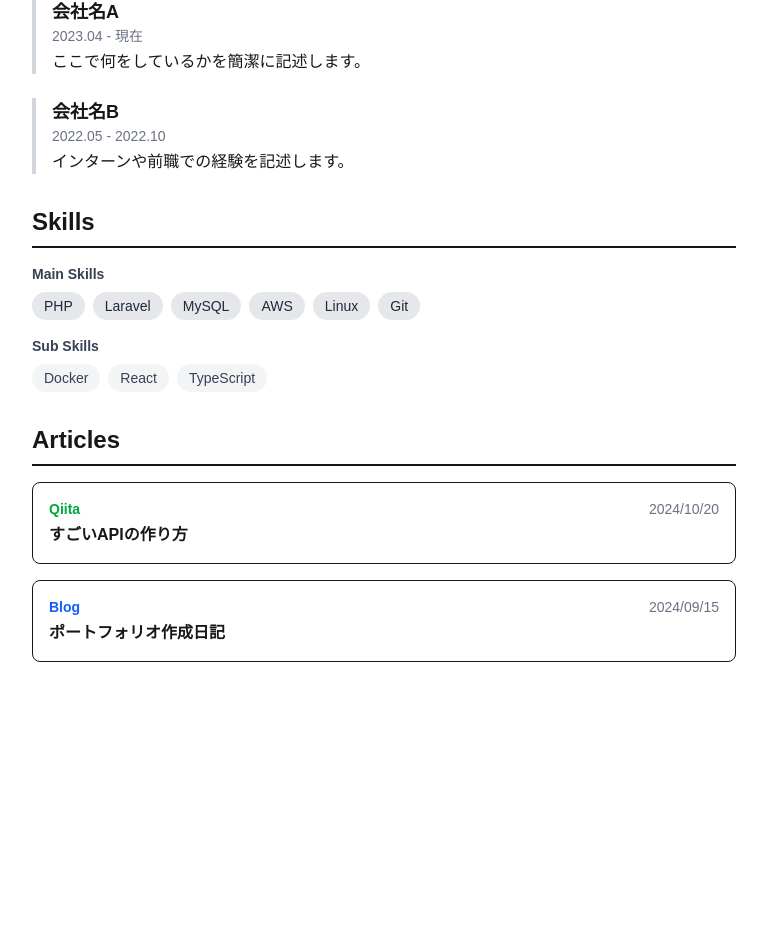
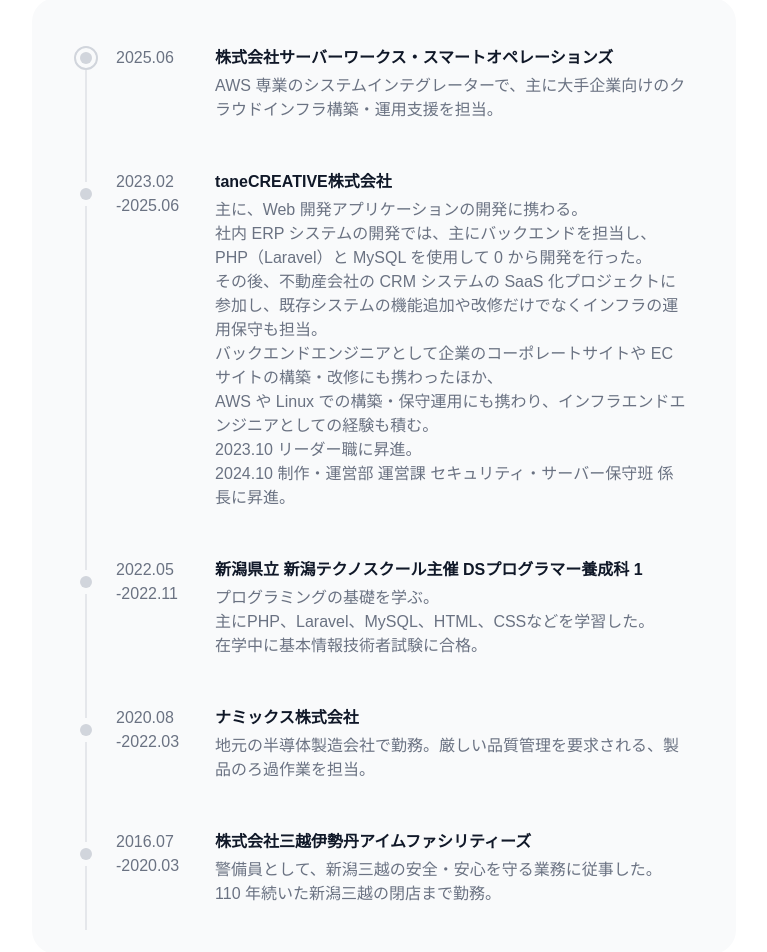
Before and after one commit to AbeTakaki/abetakaki.github.io, a Next.js app: page / in a window 1280 px wide. Shown: the part 454-1406 px from the top of the page, without its empty margins (256-1023 px from the left). Before the commit the page ends 1180 px from the top, so only its background shows below. Built offline with nearby package versions, Linux system fonts and the light colour scheme.

Commit message:
update: 職歴を記載

```diff
--- a/app/components/Career.tsx
+++ b/app/components/Career.tsx
@@ -5,24 +5,114 @@
     // 共通部品 Section を使い、title を渡す
     <Section title="Career">
       {/* children（中身）として、経歴のリストを記述 */}
-      <ul className="space-y-6">
-        {/* 1つの経歴項目 */}
-        <li className="pl-4 border-l-4 border-gray-300">
-          <h3 className="text-lg font-semibold">会社名A</h3>
-          <p className="text-sm text-gray-500">2023.04 - 現在</p>
-          <p className="mt-1">
-            ここで何をしているかを簡潔に記述します。
-          </p>
+      <ul className="p-2 bg-gray-50 rounded-3xl sm:p-5 xl:p-6">
+        {/* 5つ目の経歴 */}
+        <li>
+          <div className="relative grid items-start p-3 overflow-hidden md:grid-cols-8 xl:grid-cols-9 rounded-xl sm:p-5 xl:p-6">
+            <h3 className="mb-1 font-semibold text-gray-900 md:col-start-3 md:col-span-6 xl:col-start-3 xl:col-span-7 ml-9 md:ml-0">
+              株式会社サーバーワークス・スマートオペレーションズ
+            </h3>
+            <time  className="flex items-center row-start-1 mb-1 font-medium text-gray-500 md:col-start-1 md:col-span-2 md:row-end-3 md:mb-0">
+              <svg viewBox="0 0 12 12" className="w-3 h-3 mr-6 overflow-visible text-gray-300">
+                <circle cx="6" cy="6" r="6" fill="currentColor"></circle>
+                <circle cx="6" cy="6" r="11" fill="none" stroke='currentColor' strokeWidth="2"></circle>
+                <path d="M 6 18 V 500" fill="none" strokeWidth="2" stroke="currentColor" className="text-gray-200"></path>
+              </svg>2025.06
+            </time>
+            <p className="text-gray-500 md:col-start-3 md:col-span-6 xl:col-span-7 ml-9 md:ml-0">
+              AWS 専業のシステムインテグレーターで、主に大手企業向けのクラウドインフラ構築・運用支援を担当。<br />
+            </p>
+          </div>
         </li>
 
-        {/* 2つ目の経歴項目 */}
-        <li className="pl-4 border-l-4 border-gray-300">
-          <h3 className="text-lg font-semibold">会社名B</h3>
-          <p className="text-sm text-gray-500">2022.05 - 2022.10</p>
-          <p className="mt-1">
-            インターンや前職での経験を記述します。
-          </p>
+        {/* 4つ目の経歴 */}
+        <li>
+          <div className="relative grid items-start p-3 overflow-hidden md:grid-cols-8 xl:grid-cols-9 rounded-xl sm:p-5 xl:p-6">
+            <h3 className="mb-1 font-semibold text-gray-900 md:col-start-3 md:col-span-6 xl:col-start-3 xl:col-span-7 ml-9 md:ml-0">
+              taneCREATIVE株式会社
+            </h3>
+            <time  className="flex items-center row-start-1 mb-1 font-medium text-gray-500 md:col-start-1 md:col-span-2 md:row-end-3 md:mb-0">
+              <svg viewBox="0 0 12 12" className="w-3 h-3 mr-6 overflow-visible text-gray-300">
+                <circle cx="6" cy="6" r="6" fill="currentColor"></circle>
+                <path d="M 6 -6 V -45" fill="none" strokeWidth="2" stroke="currentColor" className="text-gray-200"></path>
+                <path d="M 6 18 V 500" fill="none" strokeWidth="2" stroke="currentColor" className="text-gray-200"></path>
+              </svg>
+              2023.02<br />-2025.06</time>
+              <p className="text-gray-500 md:col-start-3 md:col-span-6 xl:col-span-7 ml-9 md:ml-0">
+                主に、Web 開発アプリケーションの開発に携わる。<br />
+                社内 ERP システムの開発では、主にバックエンドを担当し、PHP（Laravel）と MySQL を使用して 0 から開発を行った。<br />
+                その後、不動産会社の CRM システムの SaaS 化プロジェクトに参加し、既存システムの機能追加や改修だけでなくインフラの運用保守も担当。<br />
+                バックエンドエンジニアとして企業のコーポレートサイトや EC サイトの構築・改修にも携わったほか、<br />
+                AWS や Linux での構築・保守運用にも携わり、インフラエンドエンジニアとしての経験も積む。<br />
+                2023.10 リーダー職に昇進。<br />
+                2024.10 制作・運営部 運営課 セキュリティ・サーバー保守班 係長に昇進。
+              </p>
+            </div>
         </li>
+
+        {/* 3つ目の経歴 */}
+        <li>
+          <div className="relative grid items-start p-3 overflow-hidden md:grid-cols-8 xl:grid-cols-9 rounded-xl sm:p-5 xl:p-6">
+            <h3 className="mb-1 font-semibold text-gray-900 md:col-start-3 md:col-span-6 xl:col-start-3 xl:col-span-7 ml-9 md:ml-0">
+              新潟県立 新潟テクノスクール主催 DSプログラマー養成科 1
+            </h3>
+            <time  className="flex items-center row-start-1 mb-1 font-medium text-gray-500 md:col-start-1 md:col-span-2 md:row-end-3 md:mb-0">
+              <svg viewBox="0 0 12 12" className="w-3 h-3 mr-6 overflow-visible text-gray-300">
+                <circle cx="6" cy="6" r="6" fill="currentColor"></circle>
+                <path d="M 6 -6 V -45" fill="none" strokeWidth="2" stroke="currentColor" className="text-gray-200"></path>
+                <path d="M 6 18 V 500" fill="none" strokeWidth="2" stroke="currentColor" className="text-gray-200"></path>
+              </svg>
+              2022.05<br />-2022.11
+            </time>
+            <p className="text-gray-500 md:col-start-3 md:col-span-6 xl:col-span-7 ml-9 md:ml-0">
+              プログラミングの基礎を学ぶ。<br />
+              主にPHP、Laravel、MySQL、HTML、CSSなどを学習した。<br />
+              在学中に基本情報技術者試験に合格。
+            </p>
+          </div>
+        </li>
+
+        {/* 2つ目の経歴 */}
+        <li>
+          <div className="relative grid items-start p-3 overflow-hidden md:grid-cols-8 xl:grid-cols-9 rounded-xl sm:p-5 xl:p-6">
+            <h3 className="mb-1 font-semibold text-gray-900 md:col-start-3 md:col-span-6 xl:col-start-3 xl:col-span-7 ml-9 md:ml-0">
+              ナミックス株式会社
+            </h3>
+            <time  className="flex items-center row-start-1 mb-1 font-medium text-gray-500 md:col-start-1 md:col-span-2 md:row-end-3 md:mb-0">
+              <svg viewBox="0 0 12 12" className="w-3 h-3 mr-6 overflow-visible text-gray-300">
+                <circle cx="6" cy="6" r="6" fill="currentColor"></circle>
+                <path d="M 6 -6 V -45" fill="none" strokeWidth="2" stroke="currentColor" className="text-gray-200"></path>
+                <path d="M 6 18 V 500" fill="none" strokeWidth="2" stroke="currentColor" className="text-gray-200"></path>
+              </svg>
+              2020.08<br />-2022.03
+            </time>
+            <p className="text-gray-500 md:col-start-3 md:col-span-6 xl:col-span-7 ml-9 md:ml-0">
+              地元の半導体製造会社で勤務。厳しい品質管理を要求される、製品のろ過作業を担当。
+            </p>
+          </div>
+        </li>
+
+        {/* 1つ目の経歴項目 */}
+        <li>
+          <div className="relative grid items-start p-3 overflow-hidden md:grid-cols-8 xl:grid-cols-9 rounded-xl sm:p-5 xl:p-6">
+            <h3 className="mb-1 font-semibold text-gray-900 md:col-start-3 md:col-span-6 xl:col-start-3 xl:col-span-7 ml-9 md:ml-0">
+              株式会社三越伊勢丹アイムファシリティーズ
+            </h3>
+            <time  className="flex items-center row-start-1 mb-1 font-medium text-gray-500 md:col-start-1 md:col-span-2 md:row-end-3 md:mb-0">
+              <svg viewBox="0 0 12 12" className="w-3 h-3 mr-6 overflow-visible text-gray-300">
+                <circle cx="6" cy="6" r="6" fill="currentColor"></circle>
+                <path d="M 6 -6 V -45" fill="none" strokeWidth="2" stroke="currentColor" className="text-gray-200"></path>
+                <path d="M 6 18 V 500" fill="none" strokeWidth="2" stroke="currentColor" className="text-gray-200"></path>
+              </svg>
+              2016.07<br />-2020.03
+            </time>
+            <p className="text-gray-500 md:col-start-3 md:col-span-6 xl:col-span-7 ml-9 md:ml-0">
+                警備員として、新潟三越の安全・安心を守る業務に従事した。<br />
+                110 年続いた新潟三越の閉店まで勤務。
+            </p>
+          </div>
+        </li>
+
       </ul>
     </Section>
   );
```
